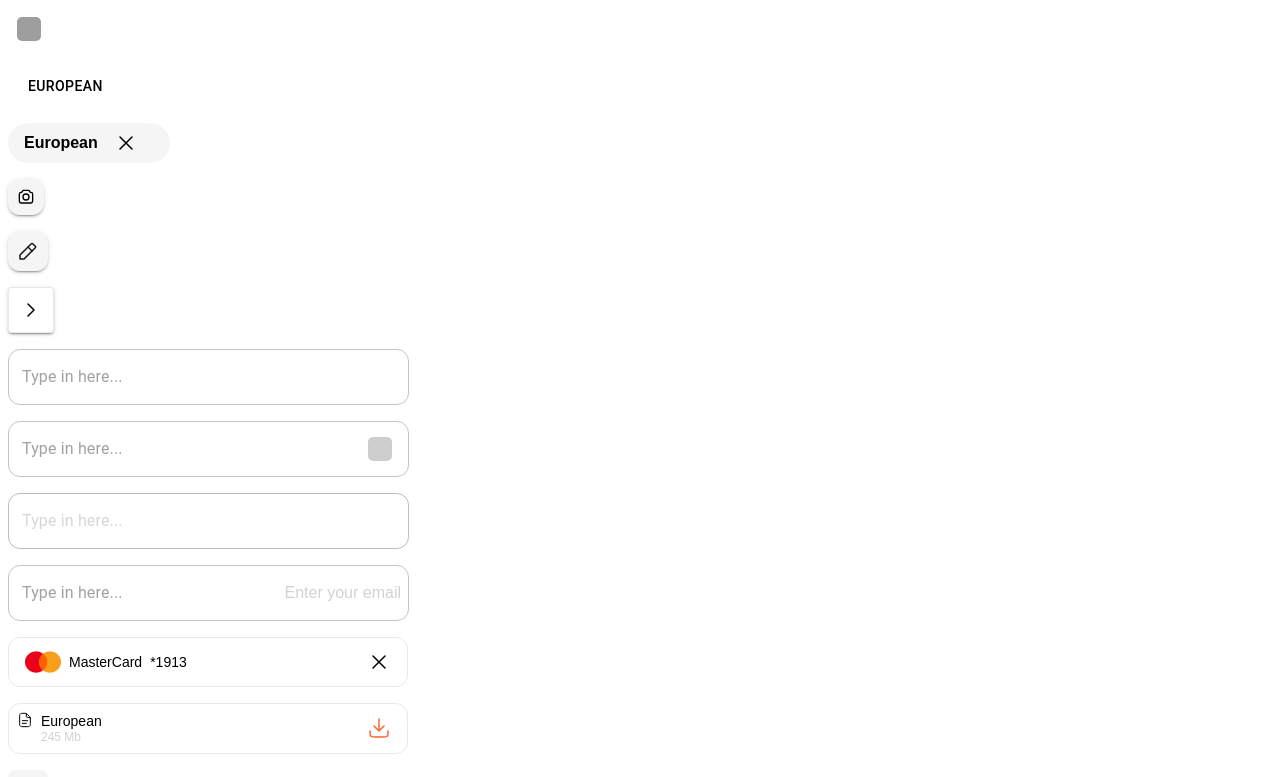
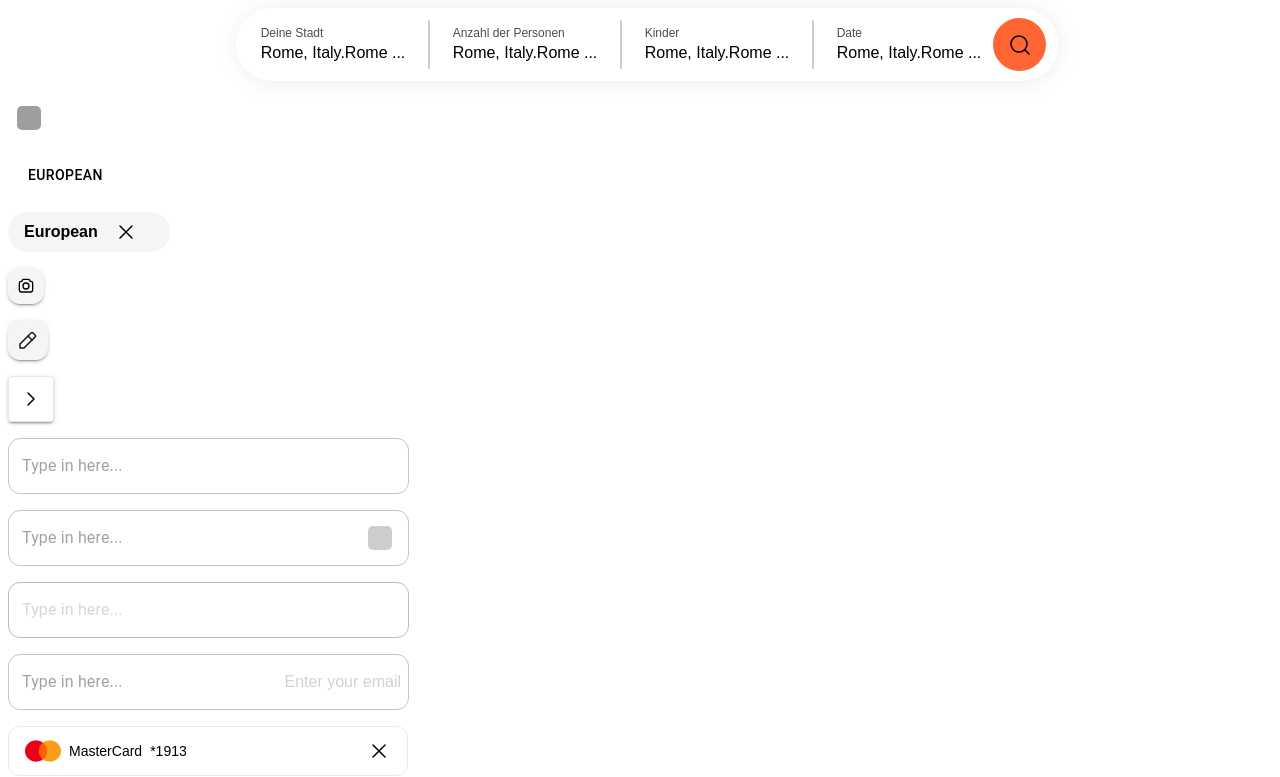
Before and after one commit to people-eat/web-app, a Next.js app: page / in a window 1280 px wide. Shown: the top 777 px of the page. Built offline with nearby package versions, Linux system fonts and the light colour scheme; grey boxes are pictures that could not be loaded.

Commit message:
PeopleEatSearch

```diff
--- /dev/null
+++ b/src/components/standard/search/PeopleEatSearch.tsx
@@ -0,0 +1,61 @@
+import { Input } from '@mui/material';
+import classNames from 'classnames';
+import { ReactElement, useState } from 'react';
+import { Icon } from '~/components/standard/icon/Icon';
+import PeopleEatIcon from '~/components/standard/icon/PeopleEatIcon';
+
+const SEARCH_TABS = ['Deine Stadt', 'Anzahl der Personen', 'Kinder', 'Date'];
+
+export default function PeopleEatSearch(): ReactElement {
+    const temporary = 'absolute left-[50vw] translate-x-[-50%]';
+    const [activeTab, setActiveTab] = useState('');
+
+    function validateString(value: string): string {
+        return value.length > 20 ? value.slice(0, 17) + '...' : value;
+    }
+
+    return (
+        <div
+            className={classNames(
+                'flex flex-row items-center relative w-[820px] max-w-[820px] h-[73px] bg-white shadow-primary rounded-12',
+                temporary,
+            )}
+        >
+            {SEARCH_TABS.map((tab, index, array) => (
+                <>
+                    <div
+                        onClick={(): void => setActiveTab(tab)}
+                        className={classNames(
+                            'relative flex flex-col w-[190px] rounded-12 h-full justify-center items-center cursor-pointer before:bg-white',
+                            'before:block before:absolute before:content-[""] before:z-[-1] before:top-0 before:h-full before:w-[194px]',
+                            'after:content-[""] hover:after:bg-base after:rounded-12 after:top-0 after:h-full after:w-[190px] after:block after:absolute',
+                            {
+                                ['hover:before:z-[0]']: activeTab !== tab,
+                                ['after:z-[2]']: activeTab !== tab,
+                                ['after:pl-1 before:rounded-l-12 after:rounded-l-12']: index === 0,
+                                ['pr-12 after:pr-[57px] after:-right-2']: index === array.length - 1,
+                                ['hover:bg-white before:z-[0] after:z-10 after:shadow-primary after:bg-white hover:after:bg-white']:
+                                    activeTab === tab,
+                            },
+                        )}
+                    >
+                        <div className="flex flex-col absolute z-20 max-w-[80%]">
+                            <span className={'text-text-s text-preBlack'}>{tab}</span>
+                            <span className={'text-text-m text-black mt-1'}>
+                                {activeTab === tab ? (
+                                    <Input sx={{ boxSizing: 'border-box', maxHeight: '20px' }} value={'Rome, Italy.Rome dewfofweferpvr'} />
+                                ) : (
+                                    validateString('Rome, Italy.Rome dewfofweferpvr')
+                                )}
+                            </span>
+                        </div>
+                    </div>
+                    {index !== array.length - 1 ? <span className="w-[2px] h-[calc(100%-24px)] bg-separator rounded-1" /> : null}
+                </>
+            ))}
+            <div className={'w-[53px] h-[53px] right-3 absolute z-10 cursor-pointer bg-orange rounded-10 flex justify-center items-center'}>
+                <PeopleEatIcon icon={Icon.search} className={'invert-0'} />
+            </div>
+        </div>
+    );
+}
--- a/src/pages/index.tsx
+++ b/src/pages/index.tsx
@@ -1,5 +1,6 @@
 import { type NextPage } from 'next';
 import Head from 'next/head';
+import PeopleEatSearch from '~/components/standard/search/PeopleEatSearch';
 import PeopleEatCameraButton from '../components/standard/changePhotoButton/PeopleEatCameraButton';
 import PeopleEatCheckbox from '../components/standard/checkbox/PeopleEatCheckbox';
 import PeopleEatChoice from '../components/standard/choice/PeopleEatChoice';
@@ -24,6 +25,7 @@ const HomePage: NextPage = () => {
                 <link rel="icon" href="/favicon.ico" />
             </Head>
             <main className="max-w-[401px] flex flex-col gap-4">
+                <PeopleEatSearch />
                 <PeopleEatHideButton
                     onClick={(): void => {
                         'click';
--- a/tailwind.config.cjs
+++ b/tailwind.config.cjs
@@ -10,6 +10,10 @@ const config = {
                 orange: 'rgba(255, 100, 51, 1)',
                 border: 'rgba(31, 31, 31, 0.1)',
                 disabled: 'rgba(31, 31, 31, 0.2)',
+                preBlack: 'rgba(31, 31, 31, 0.8)',
+            },
+            boxShadow: {
+                primary: '0px 1px 24px rgba(0, 0, 0, 0.08)',
             },
             backgroundColor: {
                 orange: 'rgba(255, 100, 51, 1)',
@@ -17,6 +21,7 @@ const config = {
                 base: 'rgba(245, 245, 245, 1)',
                 border: 'rgba(31, 31, 31, 0.1)',
                 disabled: 'rgba(31, 31, 31, 0.2)',
+                separator: 'rgba(0, 0, 0, 0.2)',
                 'header-darkness': 'rgba(7, 0, 48, 1)',
                 'footer-lightness': 'rgba(253, 250, 244, 1)',
             },
@@ -56,6 +61,8 @@ const config = {
                 10: '40px',
                 11: '44px',
                 12: '48px',
+                13: '52px',
+                14: '56px',
                 'icon-1': '24px',
                 'icon-2': '32px',
             },
```
Also changed, not shown: 1 other file (tests, documents, lock files or other folders).
